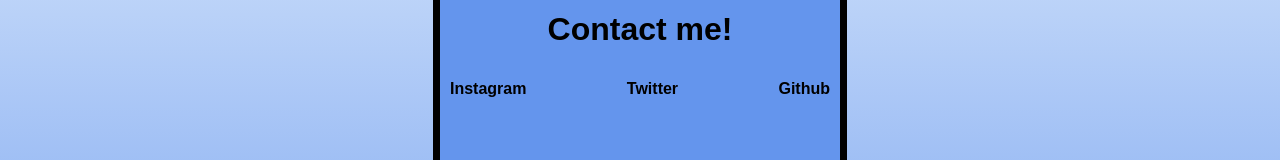
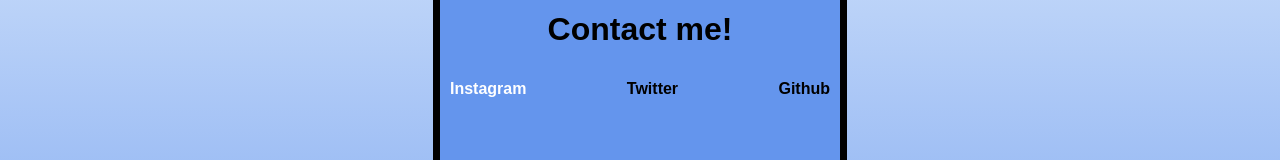
Before and after one commit to JCedilla/static_page, a plain HTML site: page index.html in a window 1280 px wide. In both pictures the pointer is over the link "Instagram". Shown: the part 306-466 px from the top of the page. Drawn offline with Linux system fonts and the light colour scheme.

Commit message:
Changed 'Socials' hover color and mouse properties

```diff
--- a/styles.css
+++ b/styles.css
@@ -29,4 +29,10 @@ body {
     padding: 10px;
     color: black;
     font-weight: bold;
+    cursor: default;
 }
+
+.Socials a:hover {
+    color: white;
+    cursor: default;
+}
```
Also changed, not shown: images/facebook.png (added), images/github.png (added), images/twitter.png (added).
